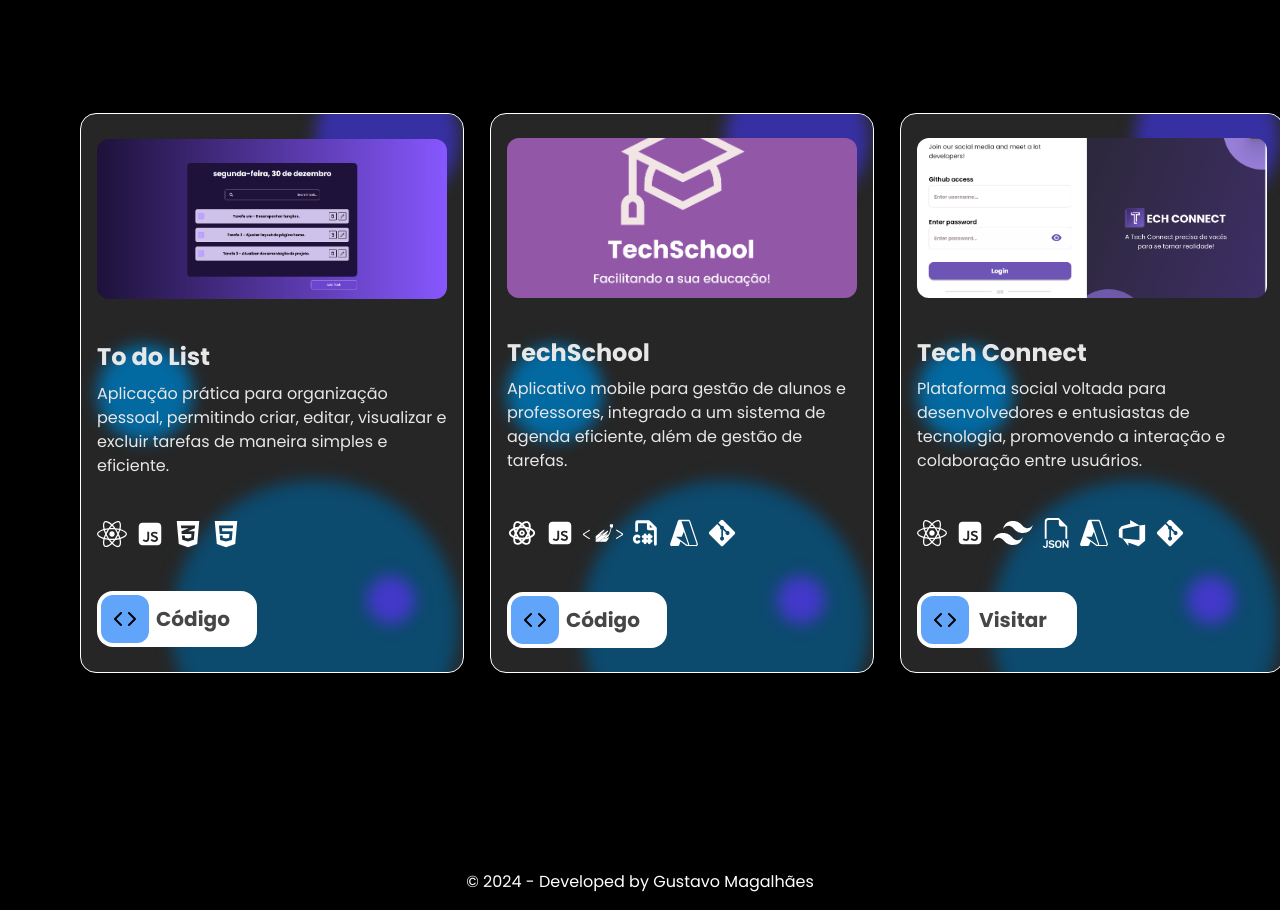
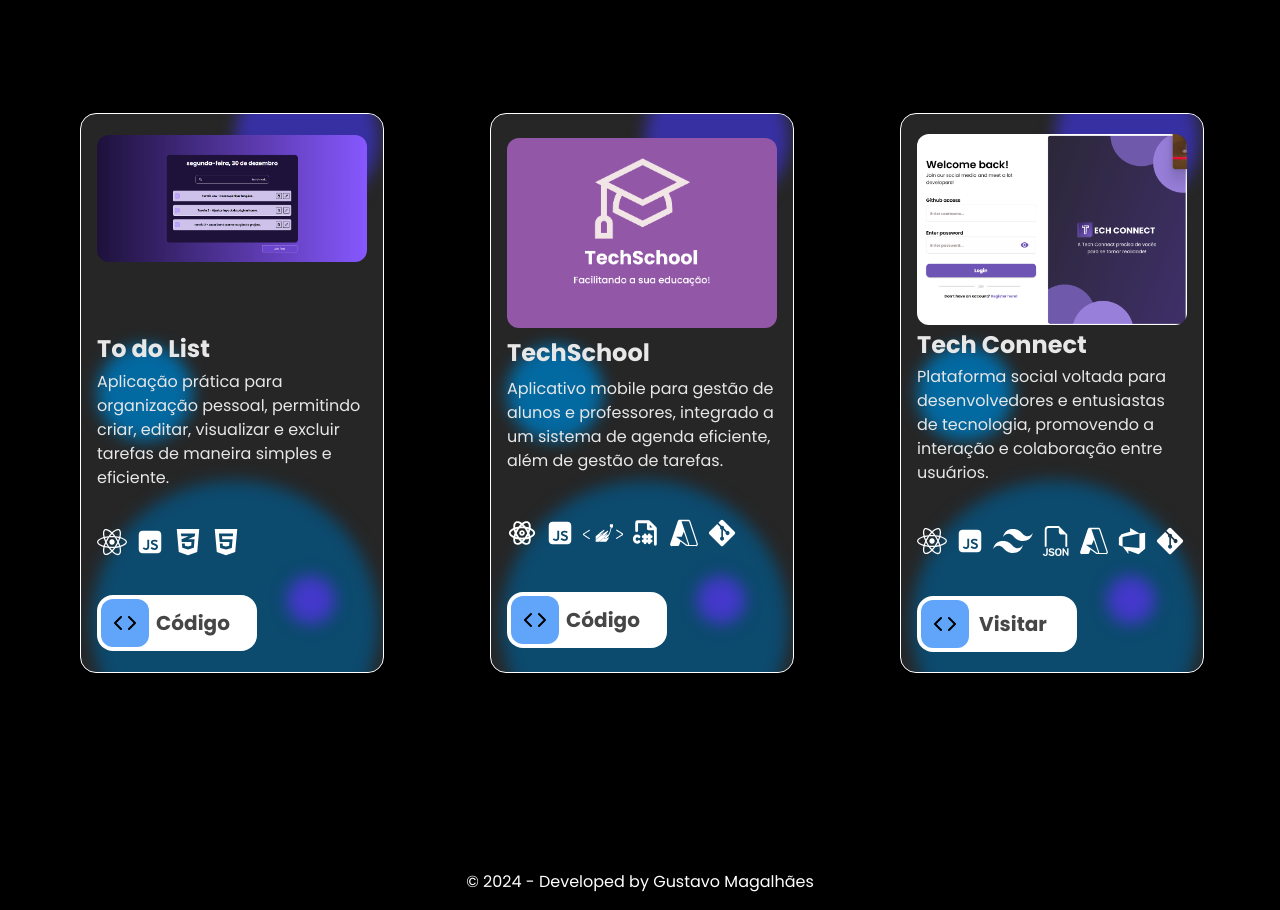
Before and after one commit to Gustavoozz/portfolio, a Next.js app in the folder portoflio-next/: page / in a window 1280 px wide. Shown: the part 2120-3030 px from the top of the page. Built offline with nearby package versions, Linux system fonts and the light colour scheme.

Commit message:
Refinar alguns pontos pequenos.

```diff
--- a/portoflio-next/src/components/card/card.tsx
+++ b/portoflio-next/src/components/card/card.tsx
@@ -19,22 +19,25 @@ interface CardProps {
 
 export const ProjectCard: React.FC<CardProps> = ({ title, description, icon, image, buttons }) => {
   return (
-    <div className="w-80 sm:w-96 h-[70%] sm:h-[100%] duration-500 group overflow-hidden relative bg-slate-50 dark:bg-neutral-800 text-neutral-50 border font-poppins border-white p-4 flex flex-col justify-evenly rounded-2xl">
+    <div className="w-[360px] sm:w-[80%] h-[70%] sm:h-[100%] duration-500 group overflow-hidden relative bg-slate-50 dark:bg-neutral-800 text-neutral-50 border font-poppins border-white p-4 flex flex-col justify-evenly rounded-2xl">
       <div className=" absolute blur duration-500 group-hover:blur-none w-72 h-72 rounded-full group-hover:translate-x-12 group-hover:translate-y-12 bg-sky-500 dark:bg-sky-900 right-1 -bottom-24" />
       <div className="absolute blur duration-500 group-hover:blur-none w-12 h-12 rounded-full group-hover:translate-x-12 group-hover:translate-y-2 bg-indigo-500 dark:bg-indigo-700 right-12 bottom-12" />
       <div className="absolute blur duration-500 group-hover:blur-none w-36 h-36 rounded-full group-hover:translate-x-12 group-hover:-translate-y-12 bg-indigo-400 dark:bg-indigo-800 right-1 -top-12" />
       <div className="absolute blur duration-500 group-hover:blur-none w-24 h-24 bg-sky-700 rounded-full group-hover:-translate-x-12" />
       <div className="z-10 flex flex-col justify-evenly w-full h-full items-start">
-        <div className="relative w-full h-48 sm:h-40 mb-4">
+        <div className="relative w-full h-[100%] sm:h-40 mb-4">
+          <div className="relative w-full aspect-[16/9] mb-4">
             {image && (
               <Image
                 src={image}
                 alt={title}
                 width={384}
-              height={192}
+                height={216}
                 className="rounded-xl object-cover w-full h-full"
+                layout="responsive"
               />
             )}
+          </div>
         </div>
         <span className="text-2xl font-semibold mt-4 text-mainColors-black dark:text-mainColors-white">{title}</span>
         <p className="text-mainColors-black dark:text-mainColors-white">{description}</p>
--- a/portoflio-next/src/components/sections/projects/page.tsx
+++ b/portoflio-next/src/components/sections/projects/page.tsx
@@ -29,7 +29,7 @@ export const ProjectSection = () => {
     {
       id: 1,
       title: 'Event Plus',
-      description: 'Sistema completo para gestão de eventos, oferecendo funcionalidades avançadas como cadastro de eventos, gerenciamento de usuários e análise de dados.',
+      description: 'Sistema completo para gestão de eventos, oferecendo funcionalidades avançadas como cadastro de eventos e gerenciamento de usuários.',
       buttons: [
         { type: 'code', url: 'https://github.com/Gustavoozz/event-deploy' },
         { type: 'visit', url: 'https://event-deploy-lilac.vercel.app/' },
```
Lines whose indentation alone changed are shown as unchanged.
